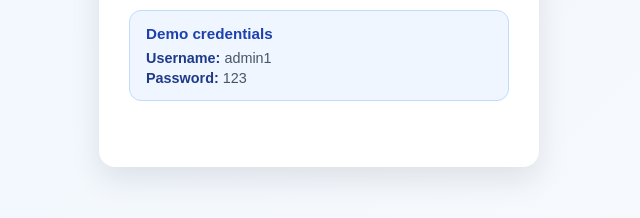
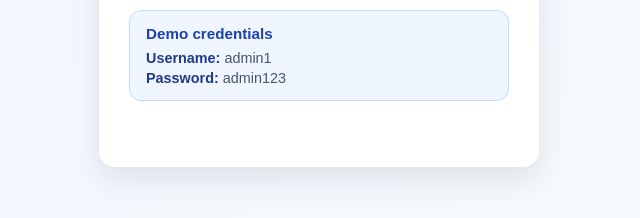
Before and after one commit to dvlcbm-OnIG/Barangay-Mangement-System, a website: page Frontend/login.html in a window 1280 px wide. Shown: the part 490-708 px from the top of the page, 321-961 px from the left. Drawn offline with Linux system fonts and the light colour scheme.

Commit message:
Update demo login password in login page

```diff
--- a/Frontend/login.html
+++ b/Frontend/login.html
@@ -106,7 +106,7 @@
         <aside class="demo-credentials" aria-label="Demo login credentials">
           <h2>Demo credentials</h2>
           <p><strong>Username:</strong> admin1</p>
-          <p><strong>Password:</strong> 123</p>
+          <p><strong>Password:</strong> admin123</p>
         </aside>
       </form>
       <div id="message" aria-live="polite"></div>
```
